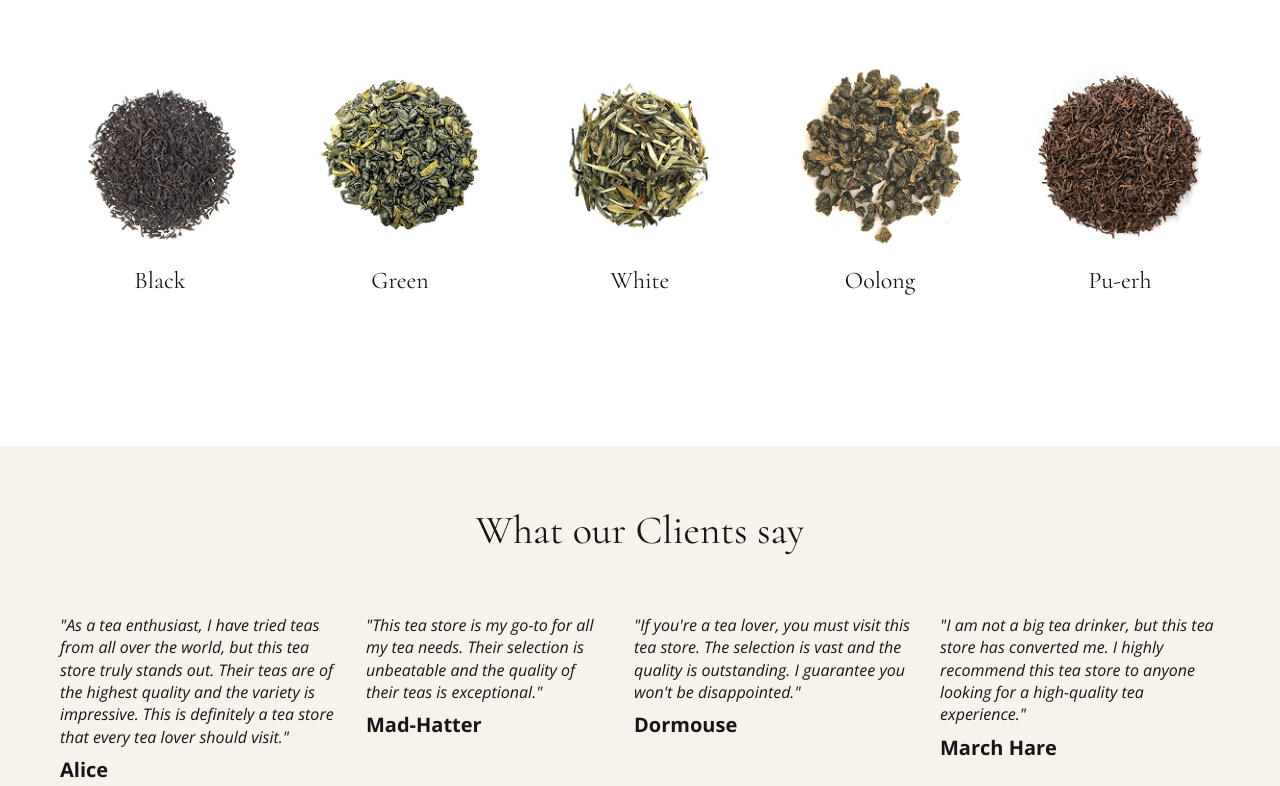
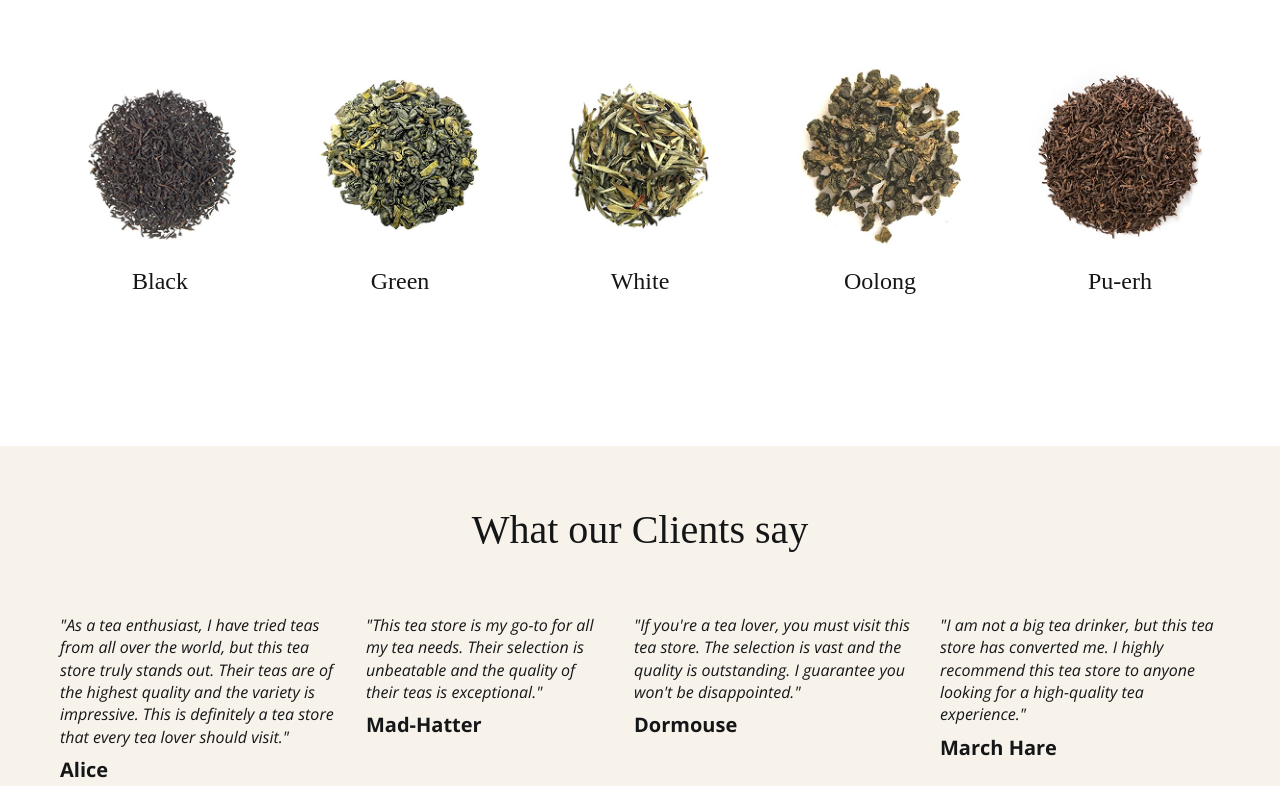
Before and after one commit to ElenkaAleksandrovna/tea, a plain HTML site: page index.html in a window 1280 px wide. Shown: the part 1147-1933 px from the top of the page. Drawn offline with nearby package versions, Linux system fonts and the light colour scheme.

Commit message:
Update style.css

```diff
--- a/css/style.css
+++ b/css/style.css
@@ -1,5 +1,5 @@
 @charset "UTF-8";
-@import url("https://fonts.googleapis.com/css?family=Cormorant:regular&display=swap");
+
 /* Обнуление отступов и границ */
 *,
 *::before,
```
